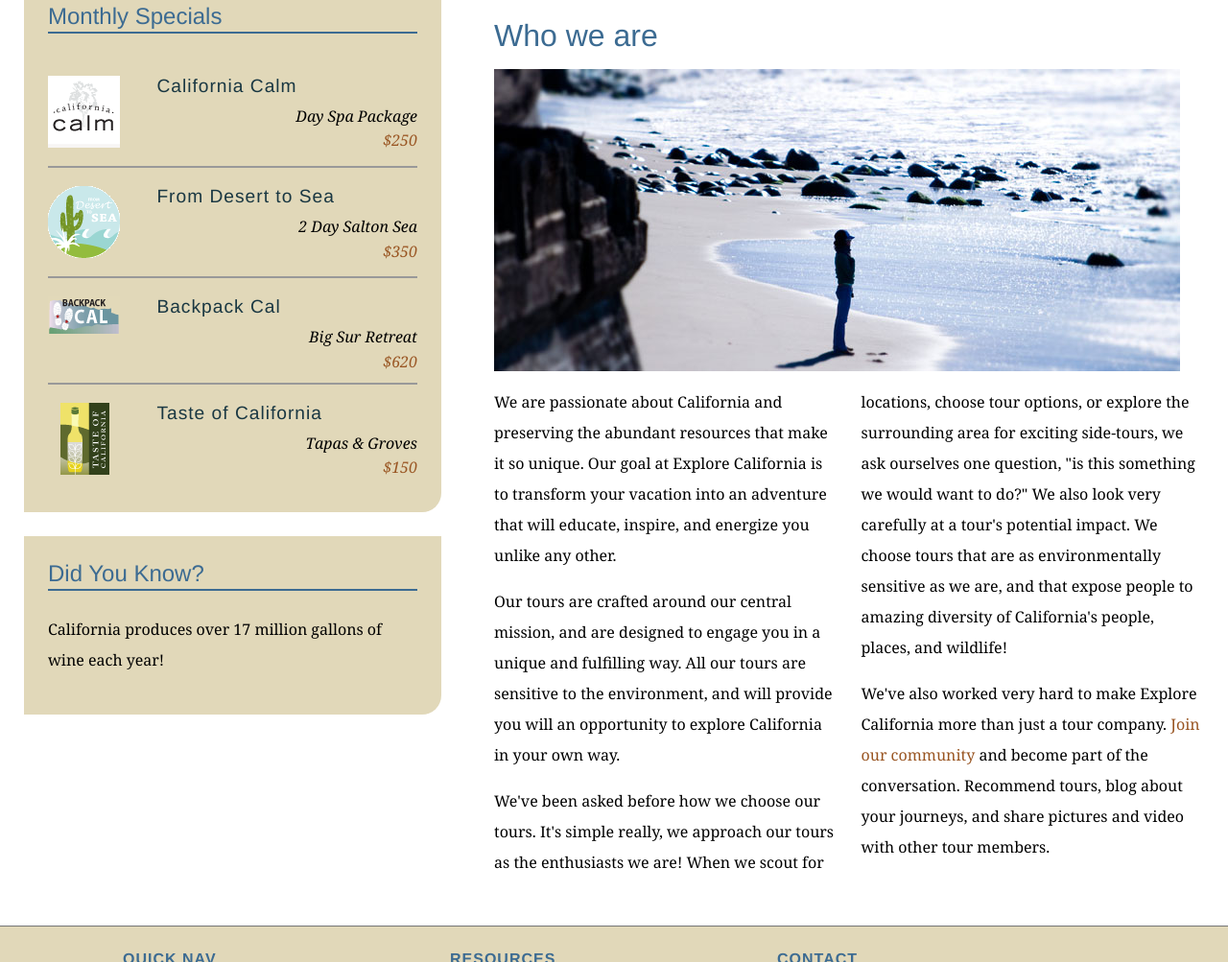
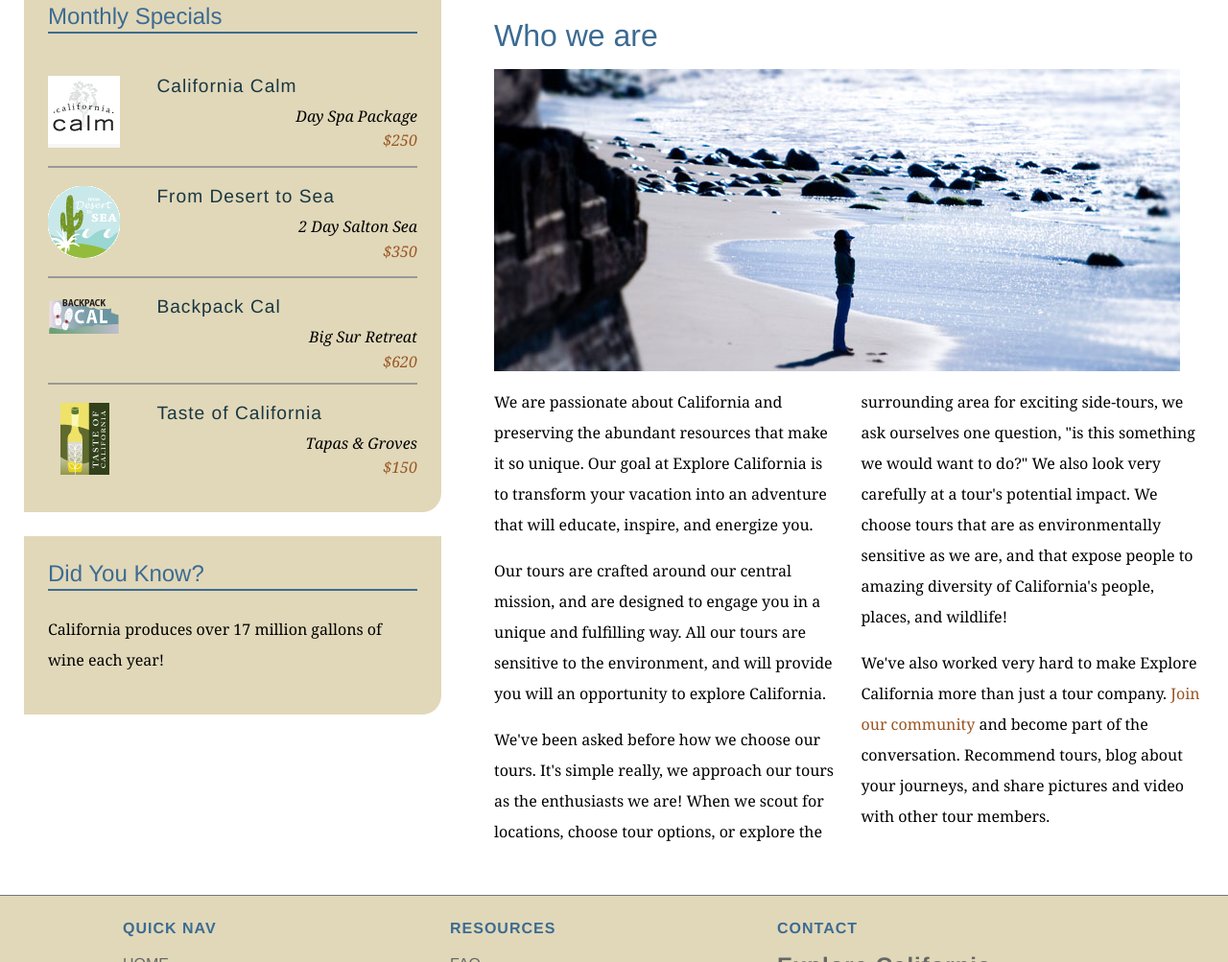
Before and after one commit to Chrisalgary/custom_california, a plain HTML site: page mission.html in a window 1280 px wide. Shown: the part 297-1300 px from the top of the page at 96% size. Drawn offline with Linux system fonts and the light colour scheme.

Commit message:
Text edits on mission page

```diff
--- a/mission.html
+++ b/mission.html
@@ -62,8 +62,8 @@
           <h1>Who we are</h1>
           <img src="assets/images/mission_look.jpg" alt="Looking out at the Pacific" class="articleImage" />
           <div class="multiCol">
-            <p>We are passionate about California and preserving the abundant resources that make it so unique. Our goal at Explore California is to transform your vacation into an adventure that will educate, inspire, and energize you unlike any other.</p>
-            <p>Our tours are crafted around our central mission, and are designed to engage you in a unique and fulfilling way. All our tours are sensitive to the environment, and will provide you will an opportunity to explore California in your own way.</p>
+            <p>We are passionate about California and preserving the abundant resources that make it so unique. Our goal at Explore California is to transform your vacation into an adventure that will educate, inspire, and energize you.</p>
+            <p>Our tours are crafted around our central mission, and are designed to engage you in a unique and fulfilling way. All our tours are sensitive to the environment, and will provide you will an opportunity to explore California.</p>
             <p>We've been asked before how we choose our tours. It's simple really, we approach our tours as the enthusiasts we are! When we scout for locations, choose tour options, or explore the surrounding area for exciting side-tours, we ask ourselves one question, &quot;is this something we would want to do?&quot; We also look very carefully at a tour's potential impact. We choose tours that are as environmentally sensitive as we are, and that expose people to amazing diversity of California's people, places, and wildlife!</p>
             <p>We've also worked very hard to make Explore California more than just a tour company. <a href="explorers/join.html">Join our community</a> and become part of the conversation. Recommend tours, blog about your journeys, and share pictures and video with other tour members.</p>
           </div>
```
